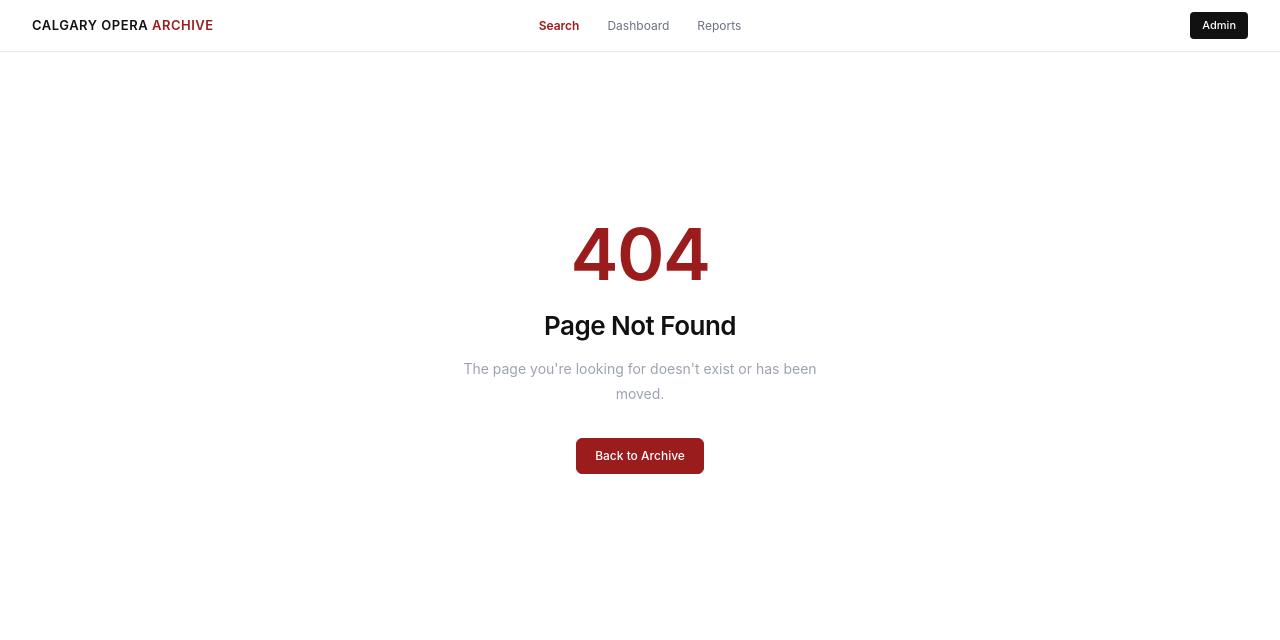
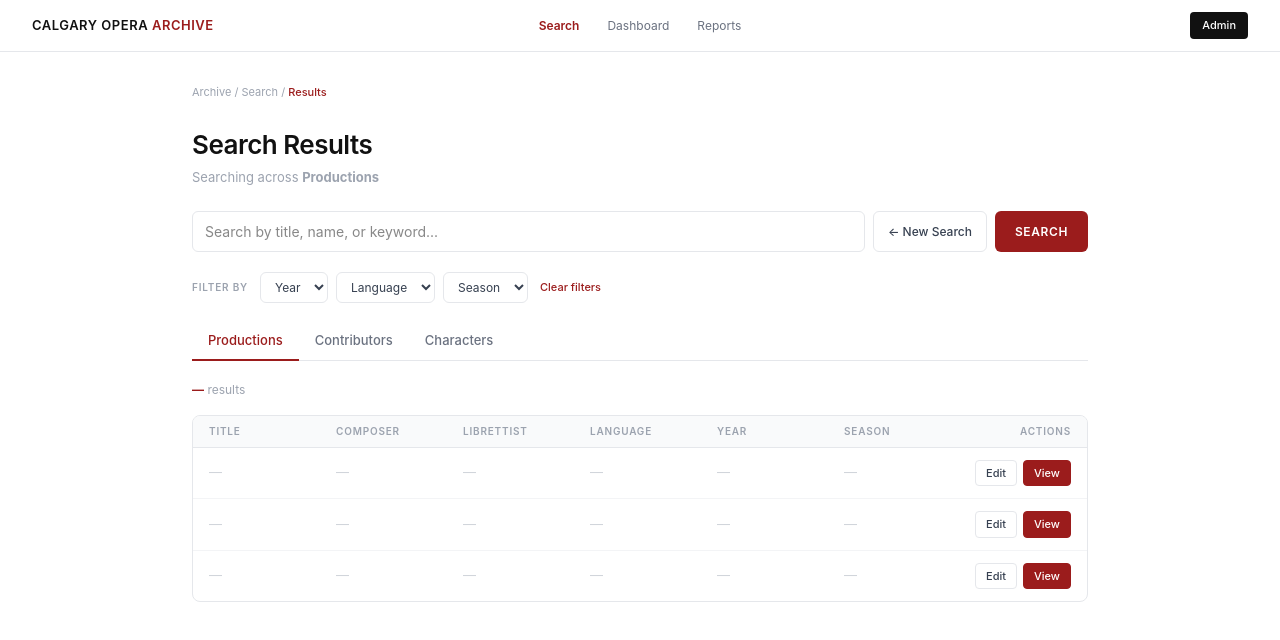
Before and after one commit to RealTestingp/co-archive-public, a React (Vite) app in the folder frontend/: page /search/results in a window 1280 px wide. Before the commit this address had no page. Shown: the top 640 px of the page. Built offline with nearby package versions, Linux system fonts and the light colour scheme.

Commit message:
feat/search-results-page

```diff
--- a/frontend/src/App.tsx
+++ b/frontend/src/App.tsx
@@ -5,6 +5,7 @@ import PersonPage from './pages/PersonPage';
 import ProductionPage from './pages/ProductionPage';
 import DashboardPage from './pages/DashboardPage';
 import NotFoundPage from './pages/NotFoundPage';
+import SearchResultsPage from './pages/SearchResultsPage';
 
 function App() {
     return (
@@ -12,6 +13,7 @@ function App() {
             <Routes>
                 <Route path="/" element={<SearchPage />} />
                 <Route path="/search" element={<SearchPage />} />
+                <Route path="/search/results" element={<SearchResultsPage />} />
                 <Route path="/dashboard" element={<DashboardPage />} />
                 <Route path="/reports" element={<div>Reports coming soon</div>} />
                 <Route path="/person/:id" element={<PersonPage />} />
--- /dev/null
+++ b/frontend/src/pages/SearchResultsPage.tsx
@@ -0,0 +1,155 @@
+import { useState } from 'react';
+import { useNavigate } from 'react-router-dom';
+import NavBar from '../components/NavBar';
+import Breadcrumb from '../components/BreadCrumb';
+
+const SearchResultsPage = () => {
+  const [activeTab, setActiveTab] = useState<'Productions' | 'Contributors' | 'Characters'>('Productions');
+  const [query, setQuery] = useState('');
+  const navigate = useNavigate();
+
+  const tabs = ['Productions', 'Contributors', 'Characters'] as const;
+
+  const tableHeaders = {
+    Productions: ['Title', 'Composer', 'Librettist', 'Language', 'Year', 'Season'],
+    Contributors: ['Name', 'Nationality', 'Voice Type', 'Active Since'],
+    Characters: ['Name', 'Production', 'Voice Type'],
+  };
+
+  const filters = {
+    Productions: ['Year', 'Language', 'Season'],
+    Contributors: ['Voice Type', 'Nationality'],
+    Characters: ['Voice Type', 'Production'],
+  };
+
+  const handleView = (i: number) => {
+    if (activeTab === 'Productions') navigate(`/production/${i}`);
+    if (activeTab === 'Contributors') navigate(`/person/${i}`);
+    if (activeTab === 'Characters') navigate(`/character/${i}`);
+  };
+
+  return (
+    <div style={{ background: '#fff', minHeight: '100vh', fontFamily: 'Inter, sans-serif', fontSize: '14px', color: '#111' }}>
+
+      <NavBar />
+
+      <div style={{ maxWidth: '960px', margin: '0 auto', padding: '2rem' }}>
+
+        <Breadcrumb path={['Archive', 'Search']} current="Results" />
+
+        <h1 style={{ fontSize: '26px', fontWeight: 600, color: '#111', letterSpacing: '-0.02em', marginBottom: '0.25rem' }}>
+          Search Results
+        </h1>
+        <p style={{ fontSize: '13px', color: '#9ca3af', marginBottom: '1.5rem' }}>
+          Searching across <strong>{activeTab}</strong>
+        </p>
+
+        {/* Search Row */}
+        <div style={{ display: 'flex', gap: '8px', marginBottom: '1.25rem' }}>
+          <input
+            type="text"
+            value={query}
+            onChange={(e) => setQuery(e.target.value)}
+            placeholder="Search by title, name, or keyword..."
+            style={{ flex: 1, padding: '9px 12px', fontSize: '14px', fontFamily: 'Inter, sans-serif', border: '1px solid #e5e7eb', borderRadius: '6px', outline: 'none', color: '#111' }}
+          />
+          <button
+            onClick={() => navigate('/search')}
+            style={{ fontSize: '12px', fontWeight: 500, padding: '9px 14px', borderRadius: '6px', cursor: 'pointer', border: '1px solid #e5e7eb', background: '#fff', color: '#374151', fontFamily: 'Inter, sans-serif' }}
+          >
+            ← New Search
+          </button>
+          <button
+            style={{ background: '#9B1C1C', color: '#fff', fontSize: '12px', fontWeight: 600, padding: '9px 20px', border: 'none', borderRadius: '6px', cursor: 'pointer', letterSpacing: '0.05em', textTransform: 'uppercase', fontFamily: 'Inter, sans-serif' }}
+          >
+            Search
+          </button>
+        </div>
+
+        {/* Filters Row */}
+        <div style={{ display: 'flex', gap: '8px', marginBottom: '1.25rem', alignItems: 'center', flexWrap: 'wrap' }}>
+          <span style={{ fontSize: '10px', fontWeight: 600, textTransform: 'uppercase', letterSpacing: '0.08em', color: '#9ca3af', marginRight: '4px' }}>
+            Filter by
+          </span>
+          {filters[activeTab].map((filter) => (
+            <select
+              key={filter}
+              style={{ fontSize: '12px', fontFamily: 'Inter, sans-serif', padding: '6px 10px', border: '1px solid #e5e7eb', borderRadius: '6px', color: '#374151', outline: 'none', background: '#fff', cursor: 'pointer' }}
+            >
+              <option>{filter}</option>
+            </select>
+          ))}
+          <button
+            style={{ fontSize: '11px', color: '#9B1C1C', cursor: 'pointer', fontWeight: 500, border: 'none', background: 'none', fontFamily: 'Inter, sans-serif', marginLeft: '4px' }}
+          >
+            Clear filters
+          </button>
+        </div>
+
+        {/* Tabs */}
+        <div style={{ display: 'flex', borderBottom: '1px solid #e5e7eb', marginBottom: '1.25rem' }}>
+          {tabs.map((tab) => (
+            <button
+              key={tab}
+              onClick={() => setActiveTab(tab)}
+              style={{
+                fontSize: '13px',
+                fontWeight: 500,
+                padding: '8px 16px',
+                cursor: 'pointer',
+                color: activeTab === tab ? '#9B1C1C' : '#6b7280',
+                background: 'none',
+                border: 'none',
+                borderBottom: activeTab === tab ? '2px solid #9B1C1C' : '2px solid transparent',
+                marginBottom: '-1px',
+                fontFamily: 'Inter, sans-serif',
+              }}
+            >
+              {tab}
+            </button>
+          ))}
+        </div>
+
+        {/* Results Count */}
+        <div style={{ fontSize: '12px', color: '#9ca3af', marginBottom: '1rem' }}>
+          <strong style={{ color: '#9B1C1C' }}>—</strong> results
+        </div>
+
+        {/* Table */}
+        <div style={{ border: '1px solid #e5e7eb', borderRadius: '8px', overflow: 'hidden' }}>
+          <div style={{ display: 'flex', padding: '8px 16px', background: '#f9fafb', borderBottom: '1px solid #e5e7eb' }}>
+            {tableHeaders[activeTab].map((h) => (
+              <span key={h} style={{ flex: 1, fontSize: '10px', fontWeight: 600, textTransform: 'uppercase', letterSpacing: '0.08em', color: '#9ca3af' }}>
+                {h}
+              </span>
+            ))}
+            <span style={{ fontSize: '10px', fontWeight: 600, textTransform: 'uppercase', letterSpacing: '0.08em', color: '#9ca3af', minWidth: '100px', textAlign: 'right' }}>
+              Actions
+            </span>
+          </div>
+          {[1, 2, 3].map((i) => (
+            <div key={i} style={{ display: 'flex', alignItems: 'center', padding: '12px 16px', borderBottom: i < 3 ? '1px solid #f3f4f6' : 'none' }}>
+              {tableHeaders[activeTab].map((h) => (
+                <span key={h} style={{ flex: 1, fontSize: '13px', color: '#d1d5db' }}>—</span>
+              ))}
+              <div style={{ display: 'flex', gap: '6px', minWidth: '100px', justifyContent: 'flex-end' }}>
+                <button style={{ fontSize: '11px', fontWeight: 500, padding: '4px 10px', borderRadius: '4px', cursor: 'pointer', border: '1px solid #e5e7eb', background: '#fff', color: '#374151' }}>
+                  Edit
+                </button>
+                <button
+                  onClick={() => handleView(i)}
+                  style={{ fontSize: '11px', fontWeight: 500, padding: '4px 10px', borderRadius: '4px', cursor: 'pointer', border: '1px solid #9B1C1C', background: '#9B1C1C', color: '#fff' }}
+                >
+                  View
+                </button>
+              </div>
+            </div>
+          ))}
+        </div>
+
+      </div>
+    </div>
+  );
+};
+
+export default SearchResultsPage;
```
